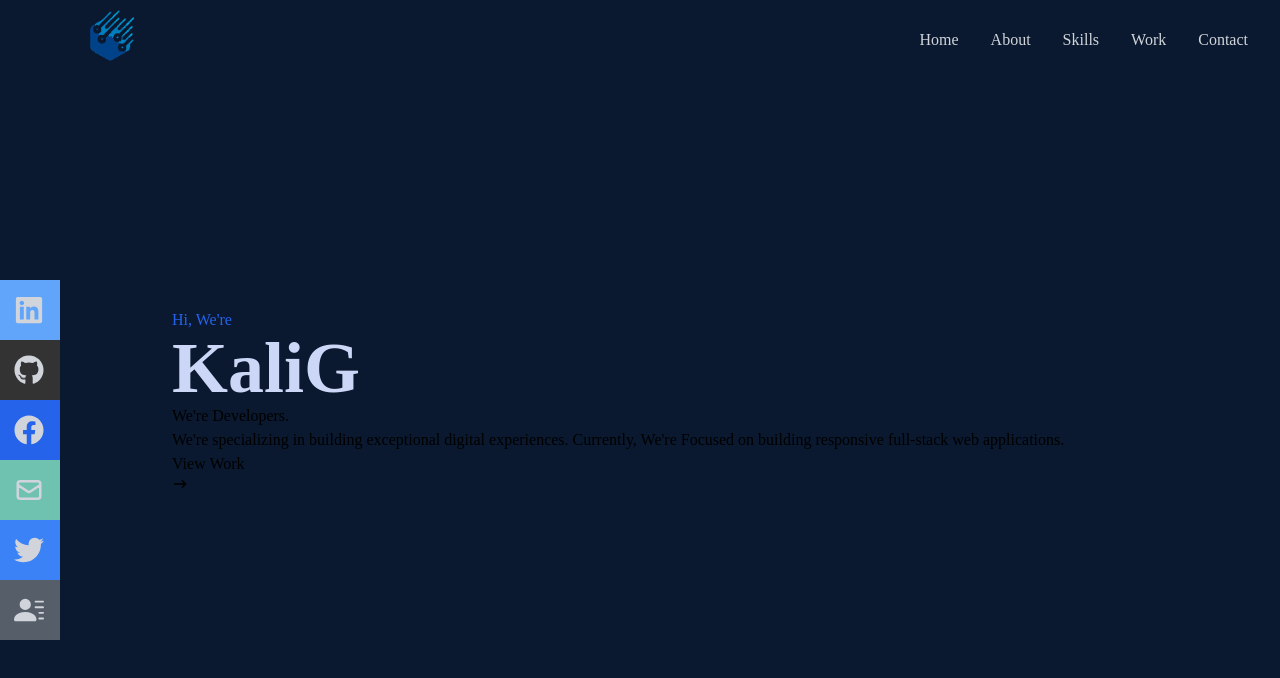
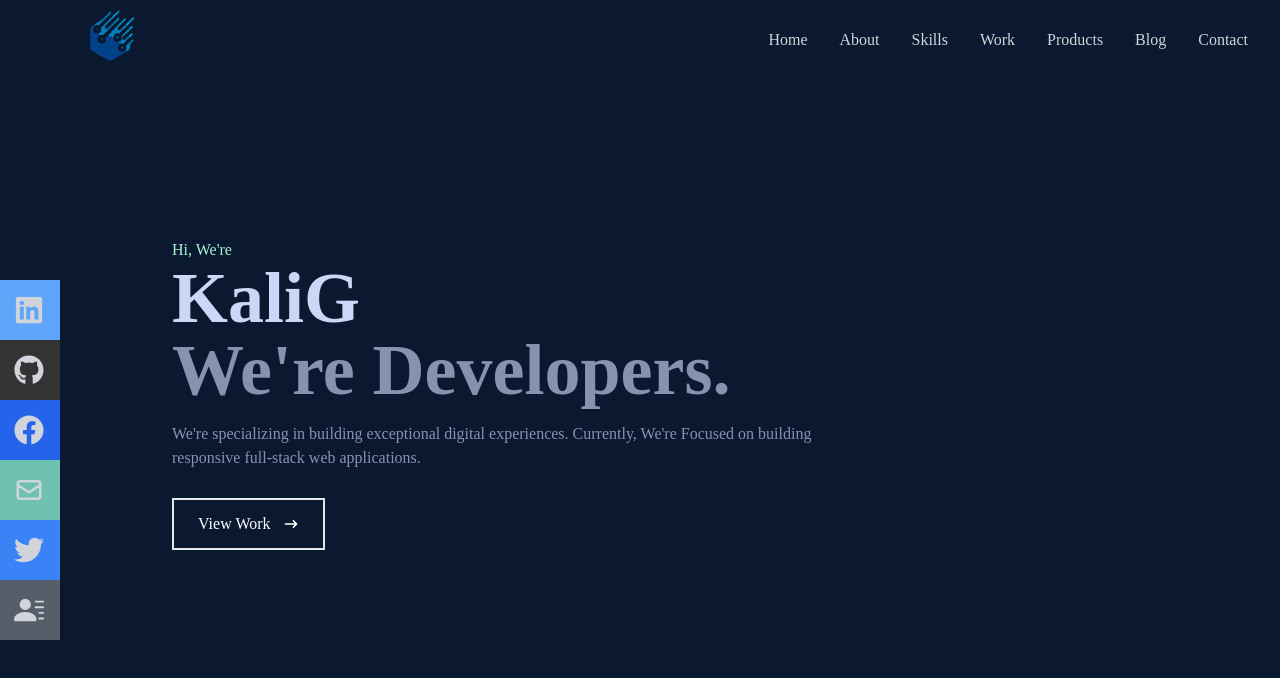
Before and after one commit to GustavoVelazquezSaavedra/portafolioKalig, a React (Create React App) app: page / in a window 1280 px wide. Shown: the top 678 px of the page. Built offline with nearby package versions, Linux system fonts and the light colour scheme.

Commit message:
Home JSX finishes, add in Navbar blog and products for business

```diff
--- a/src/components/Home.jsx
+++ b/src/components/Home.jsx
@@ -1,5 +1,5 @@
 import React from 'react'
-import {HiArrowNarrowRight} from 'react-icons/hi'
+import { HiArrowNarrowRight } from 'react-icons/hi'
 
 export const Home = () => {
   return (
@@ -8,14 +8,18 @@ export const Home = () => {
       {/* Container */}
 
       <div className='max-w-[1000px] mx-auto px-8 flex flex-col justify-center h-full'>
-            <p className='text-blue-600'>
+        <p className='text-emerald-200'>
           Hi, We're
         </p>
         <h1 className='text-4xl sm:text-7xl font-bold text-[#ccd6f6]'>KaliG</h1>
-            <h2>We're Developers.</h2>
-            <p>We're specializing in building  exceptional digital experiences. Currently, We're Focused on building responsive full-stack web applications.</p>
+        <h2 className='text-4xl sm:text-7xl font-bold text-[#8892b0]'>We're Developers.</h2>
+        <p className='text-[#8892b0] py-4 max-w-[700px]'>We're specializing in building  exceptional digital experiences. Currently, We're Focused on building responsive full-stack web applications.</p>
         <div>
-                <button> View Work <HiArrowNarrowRight /> </button>
+          <button className='text-white group border-2 px-6 py-3 my-3 flex items-center hover:bg-teal-600 hover:border-teal-600'> View Work
+            <span className='group-hover:rotate-90 duration-300'>
+              <HiArrowNarrowRight className='ml-3' />
+            </span>
+          </button>
         </div>
       </div>
 
--- a/src/components/Navbar.jsx
+++ b/src/components/Navbar.jsx
@@ -22,6 +22,8 @@ export const Navbar = () => {
                 <li>About</li>
                 <li>Skills</li>
                 <li>Work</li>
+                <li>Products</li>
+                <li>Blog</li>
                 <li>Contact</li>
             </ul>
 
@@ -37,6 +39,8 @@ export const Navbar = () => {
                 <li className='py-6 text-4xl'>About</li>
                 <li className='py-6 text-4xl'>Skills</li>
                 <li className='py-6 text-4xl'>Work</li>
+                <li className='py-6 text-4xl'>Products</li>
+                <li className='py-6 text-4xl'>Blog</li>
                 <li className='py-6 text-4xl'>Contact</li>
             </ul>
 
```
Lines whose indentation alone changed are shown as unchanged.
